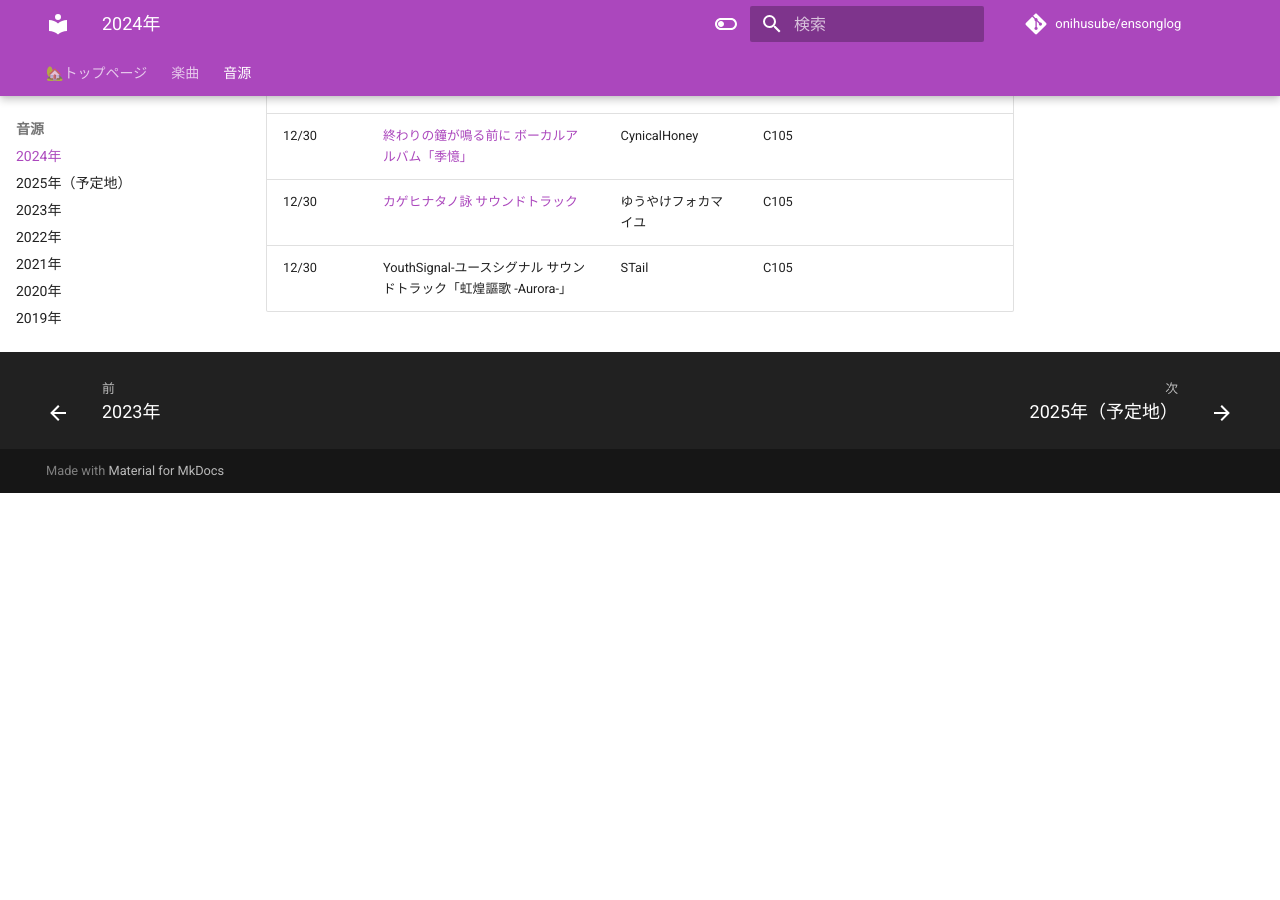
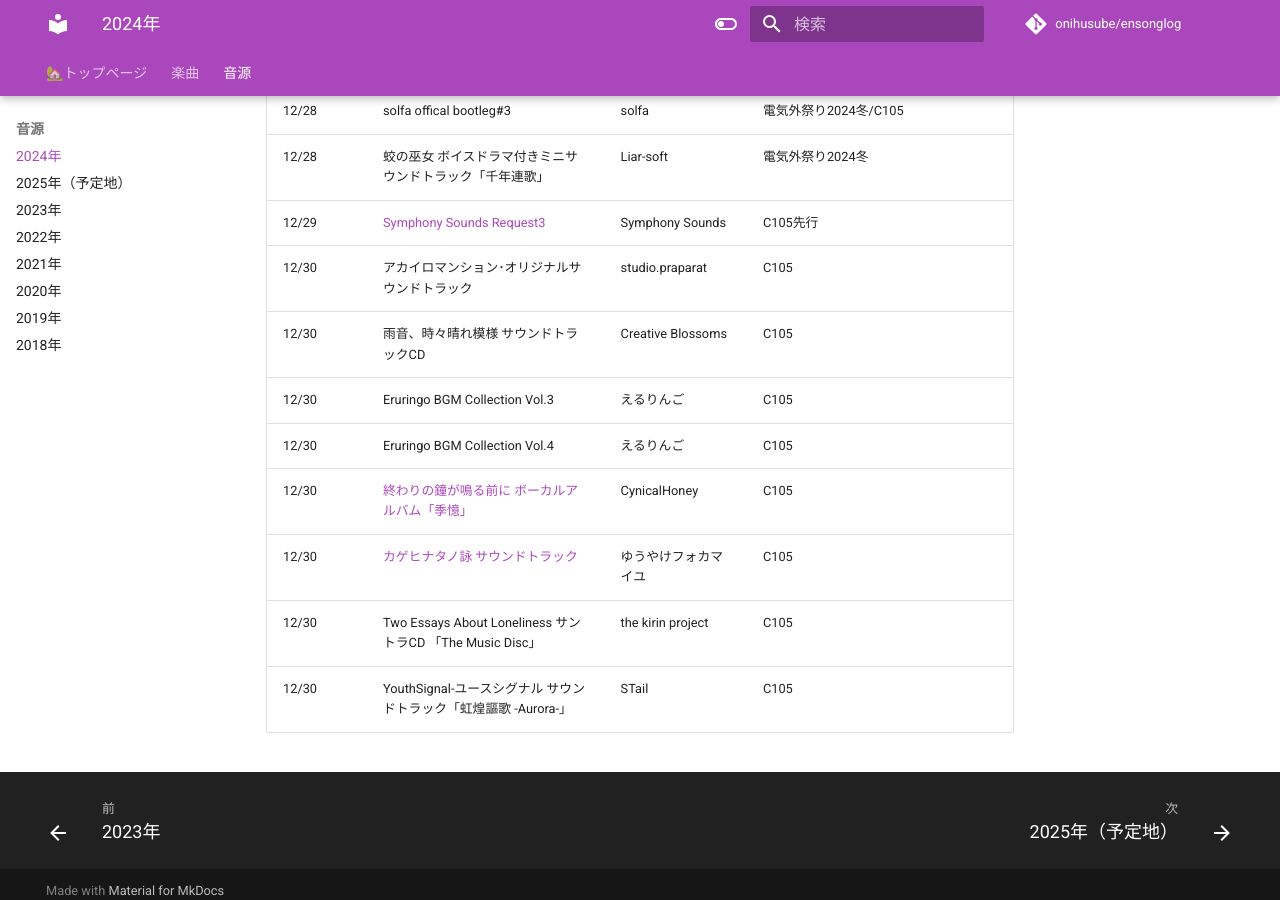
Before and after one commit to onihusube/ensonglog, an MkDocs documentation site: the page built from docs/2024/音源.md, in a window 1280 px wide and 900 px high, scrolled down 3684 px. Built offline with MkDocs 1.6.1 and Material for MkDocs 9.7.7, drawn with Linux system fonts in a browser that asks for light colours; comment, search, counter and statistics services are not loaded; before the commit the page ends 4177 px from its top, so only the background shows below that; some of the changed text lies outside the part shown.

Commit message:
C105同人ノベルゲーム関連の音源追加

```diff
--- a/docs/2024/音源.md
+++ b/docs/2024/音源.md
@@ -10,11 +10,13 @@ search:
 | 01/26 | [Symphony Sounds Request 2](./%E9%9F%B3%E6%BA%90%E5%80%8B%E5%88%A5/Symphony%20Sounds%20Request%202.md) | Symphony Sounds | C103先行（2023/12/30） |
 | 02/20 | [FLIP＊FLOP オリジナルサウンドトラック（DL版）](./%E9%9F%B3%E6%BA%90%E5%80%8B%E5%88%A5/FLIP%EF%BC%8AFLOP%20%E3%82%AA%E3%83%AA%E3%82%B8%E3%83%8A%E3%83%AB%E3%82%B5%E3%82%A6%E3%83%B3%E3%83%89%E3%83%88%E3%83%A9%E3%83%83%E3%82%AF.md) | DiGination | CGF2023WinterでCD版先行予約（2023/12/25） |
 | 03/29 | [アンラベル・トリガー オリジナルサウンドトラックCD](./%E9%9F%B3%E6%BA%90%E5%80%8B%E5%88%A5/%E3%82%A2%E3%83%B3%E3%83%A9%E3%83%99%E3%83%AB%E3%83%BB%E3%83%88%E3%83%AA%E3%82%AC%E3%83%BC%20%E3%82%AA%E3%83%AA%E3%82%B8%E3%83%8A%E3%83%AB%E3%82%B5%E3%82%A6%E3%83%B3%E3%83%89%E3%83%88%E3%83%A9%E3%83%83%E3%82%AFCD.md) | Archive | 数量限定豪華版特典 |
+| 04/28 | F.T.W. 1st ep『ずっととおくえ』 | F.T.W. | ずっととおくえ ムービー挿入歌 収録 </br> M3春 |
 | 05/31 | [クリミナルボーダー complete box 主題歌入りサウンドトラックDLカード](./%E9%9F%B3%E6%BA%90%E5%80%8B%E5%88%A5/%E3%82%AF%E3%83%AA%E3%83%9F%E3%83%8A%E3%83%AB%E3%83%9C%E3%83%BC%E3%83%80%E3%83%BC%20complete%20box%20%E4%B8%BB%E9%A1%8C%E6%AD%8C%E5%85%A5%E3%82%8A%E3%82%B5%E3%82%A6%E3%83%B3%E3%83%89%E3%83%88%E3%83%A9%E3%83%83%E3%82%AF.md) | Purple software | クリミナルボーダー complete box 同梱特典 |
 | 05/31 | [スカイコード Original Sound Track](./%E9%9F%B3%E6%BA%90%E5%80%8B%E5%88%A5/%E3%82%B9%E3%82%AB%E3%82%A4%E3%82%B3%E3%83%BC%E3%83%89%20Original%20Sound%20Track.md) | MELLOW |  |
 | 05/31 | [Symphony Sounds Generation 2022](./%E9%9F%B3%E6%BA%90%E5%80%8B%E5%88%A5/Symphony%20Sounds%20Generation%202022.md) | Symphony Sounds |  |
 | 06/28 | [刹那にかける恋はなびSoundtrack 「KOI-HANABI」](./%E9%9F%B3%E6%BA%90%E5%80%8B%E5%88%A5/%E5%88%B9%E9%82%A3%E3%81%AB%E3%81%8B%E3%81%91%E3%82%8B%E6%81%8B%E3%81%AF%E3%81%AA%E3%81%B3Soundtrack.md) | CRYSTALiA | 美少女ゲームブランド合同イベントで先行販売（04/27） |
 | 07/26 | [シークレットラブ（仮） オリジナルサウンドトラックCD](./%E9%9F%B3%E6%BA%90%E5%80%8B%E5%88%A5/%E3%82%B7%E3%83%BC%E3%82%AF%E3%83%AC%E3%83%83%E3%83%88%E3%83%A9%E3%83%96%EF%BC%88%E4%BB%AE%EF%BC%89%20%E3%82%AA%E3%83%AA%E3%82%B8%E3%83%8A%E3%83%AB%E3%82%B5%E3%82%A6%E3%83%B3%E3%83%89%E3%83%88%E3%83%A9%E3%83%83%E3%82%AFCD.md) | HOOKSOFT | 豪華限定版特典 |
+| 08/24 | 終わらない季節の真ん中で リメイク版 サウンドトラックCD | Lopt software | C105 |
 | 08/24 | アクアリウムは踊らない Soundtrack feat.真島こころ（アナログ盤） | フロンティアワークス | [試聴](https://www.youtube.com/watch?v=-H20AuoQ_rI) |
 | 08/30 | [きら☆かの オリジナルサウンドトラック](./%E9%9F%B3%E6%BA%90%E5%80%8B%E5%88%A5/%E3%81%8D%E3%82%89%E2%98%86%E3%81%8B%E3%81%AE%20%E3%82%AA%E3%83%AA%E3%82%B8%E3%83%8A%E3%83%AB%E3%82%B5%E3%82%A6%E3%83%B3%E3%83%89%E3%83%88%E3%83%A9%E3%83%83%E3%82%AF.md) | あざらしそふと×Lump of Sugar | 豪華版/DL版特典 |
 | 08/30 | [Symphony Sounds Record 2024 ～from 2009 to 2023～ 通常盤](./%E9%9F%B3%E6%BA%90%E5%80%8B%E5%88%A5/Symphony%20Sounds%20Record%202024.md) | Symphony Sounds | C104先行（08/11） |
@@ -61,7 +64,11 @@ search:
 | 12/28 | solfa offical bootleg#3 | solfa | 電気外祭り2024冬/C105 |
 | 12/28 | 蛟の巫女 ボイスドラマ付きミニサウンドトラック「千年連歌」 | Liar-soft | 電気外祭り2024冬 |
 | 12/29 | [Symphony Sounds Request3](./%E9%9F%B3%E6%BA%90%E5%80%8B%E5%88%A5/Symphony%20Sounds%20Request3.md) | Symphony Sounds | C105先行 |
+| 12/30 | アカイロマンション･オリジナルサウンドトラック | studio.praparat | C105 |
 | 12/30 | 雨音、時々晴れ模様 サウンドトラックCD | Creative Blossoms | C105 |
+| 12/30 | Eruringo BGM Collection Vol.3 | えるりんご | C105 |
+| 12/30 | Eruringo BGM Collection Vol.4 | えるりんご | C105 |
 | 12/30 | [終わりの鐘が鳴る前に ボーカルアルバム「季憶」](./%E9%9F%B3%E6%BA%90%E5%80%8B%E5%88%A5/%E7%B5%82%E3%82%8F%E3%82%8A%E3%81%AE%E9%90%98%E3%81%8C%E9%B3%B4%E3%82%8B%E5%89%8D%E3%81%AB%20%E3%83%9C%E3%83%BC%E3%82%AB%E3%83%AB%E3%82%A2%E3%83%AB%E3%83%90%E3%83%A0%E3%80%8C%E5%AD%A3%E6%86%B6%E3%80%8D.md) | CynicalHoney | C105 |
 | 12/30 | [カゲヒナタノ詠 サウンドトラック](./%E9%9F%B3%E6%BA%90%E5%80%8B%E5%88%A5/%E3%82%AB%E3%82%B2%E3%83%92%E3%83%8A%E3%82%BF%E3%83%8E%E8%A9%A0%20Original%20Soundtrack.md) | ゆうやけフォカマイユ | C105 |
+| 12/30 | Two Essays About Loneliness サントラCD 「The Music Disc」 | the kirin project | C105 |
 | 12/30 | YouthSignal-ユースシグナル サウンドトラック「虹煌謳歌 -Aurora-」 | STail | C105 |
```
Also changed, not shown: other parts of docs/2024/音源.md (+1 -0 lines), docs/2024/楽曲.md (+4 -1 lines).
